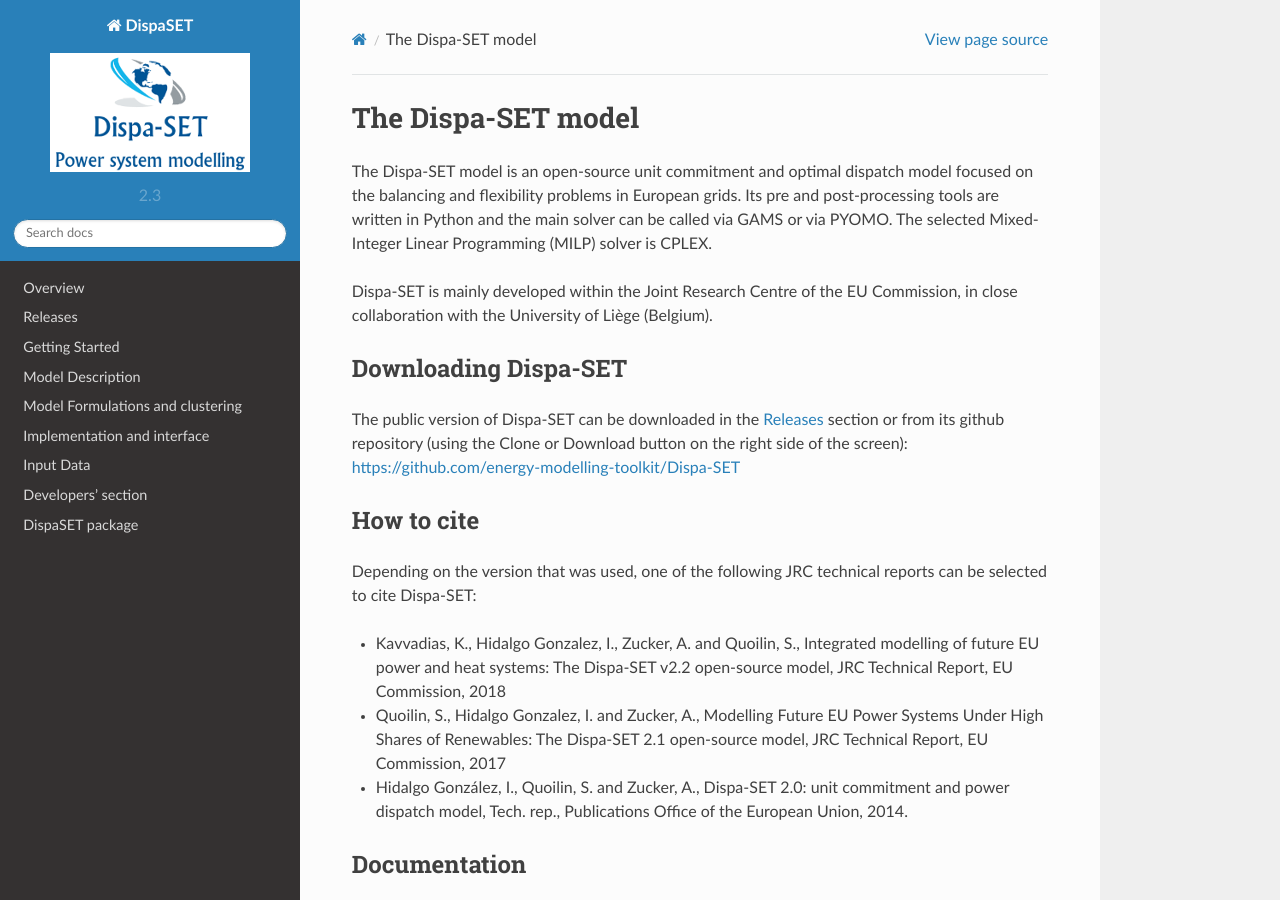
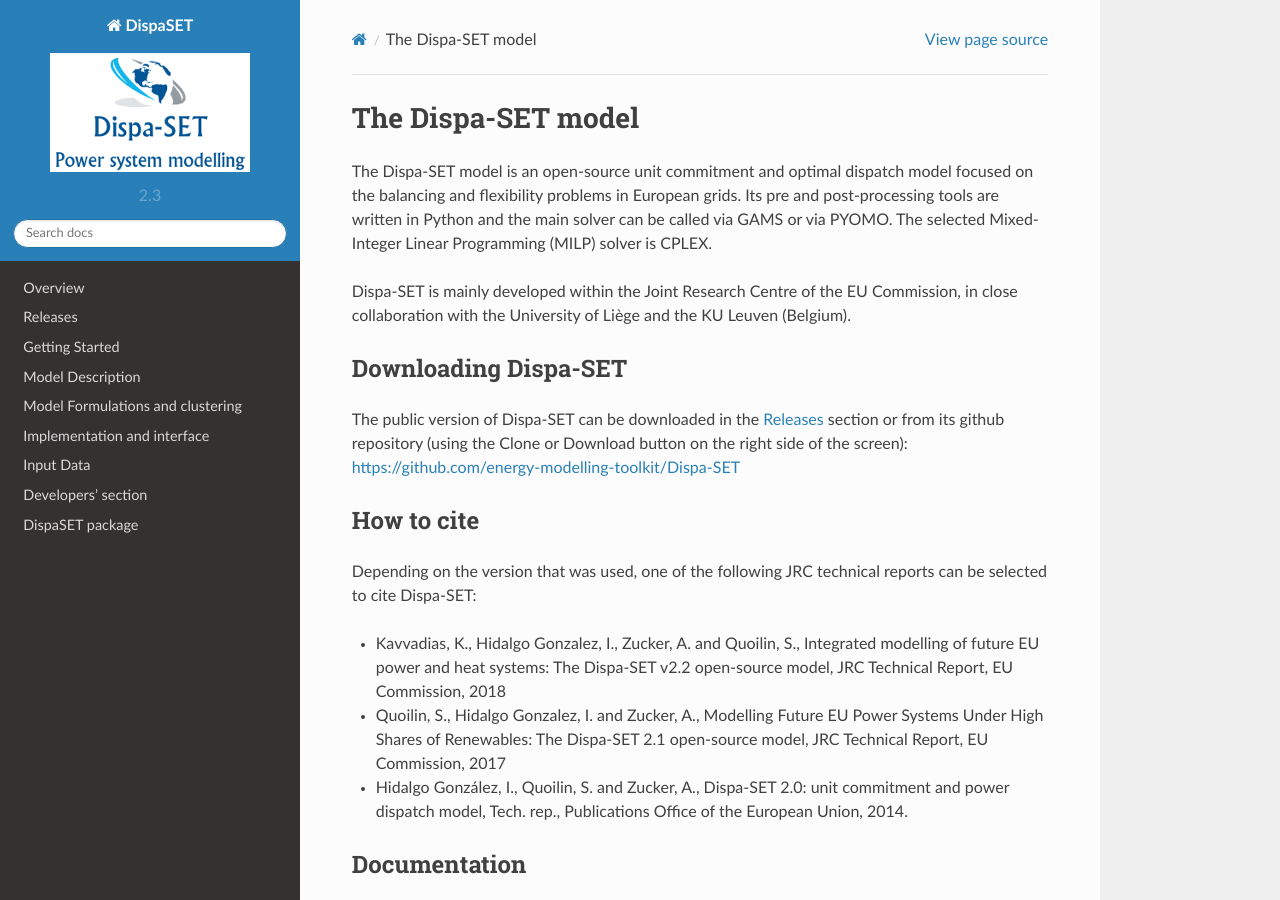
Before and after one commit to energy-modelling-toolkit/Dispa-SET, a Sphinx documentation site: the page built from Docs/index.rst, in a window 1280 px wide and 900 px high. Built offline with Sphinx 7.4.7 and the Read the Docs theme 2.0.0, drawn with Linux system fonts in a browser that asks for light colours; the version number is read from the project's files by our own code.

Commit message:
Minor edit to the docs

```diff
--- a/Docs/index.rst
+++ b/Docs/index.rst
@@ -8,7 +8,7 @@ The Dispa-SET model
 
 The Dispa-SET model is an open-source unit commitment and optimal dispatch model focused on the balancing and flexibility problems in European grids. Its pre and post-processing tools are written in Python and the main solver can be called via GAMS or via PYOMO. The selected Mixed-Integer Linear Programming (MILP) solver is CPLEX.
 
-Dispa-SET is mainly developed within the Joint Research Centre of the EU Commission, in close collaboration with the University of Liège (Belgium).
+Dispa-SET is mainly developed within the Joint Research Centre of the EU Commission, in close collaboration with the University of Liège and the KU Leuven (Belgium).
 
 Downloading Dispa-SET
 ---------------------
```
